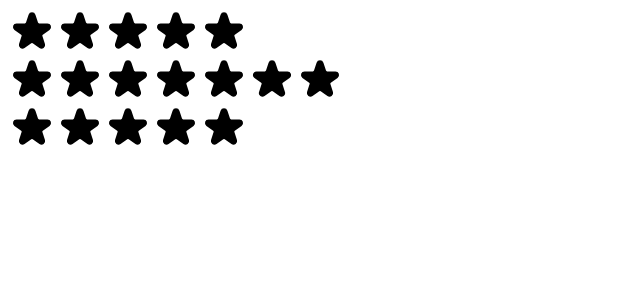
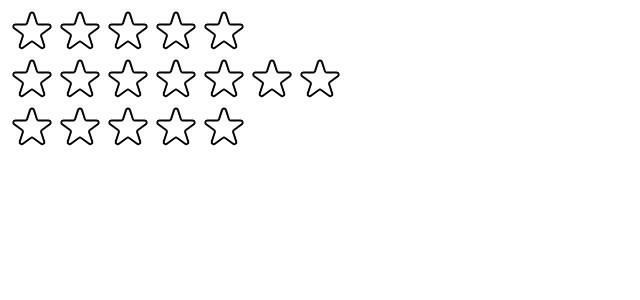
Before and after one commit to JoseAlbDR/usepopcorn-react, a React (Create React App) app: page / in a window 1280 px wide. Shown: the top 300 px of the page, without its empty margins (0-640 px from the left). Built offline with nearby package versions, Linux system fonts and the light colour scheme.

Commit message:
Change star style with onMouseOver event

```diff
--- a/src/StarRating.js
+++ b/src/StarRating.js
@@ -18,11 +18,20 @@ const textStyle = {
 export default function StarRating({ maxRating = 5 }) {
   const [rating, setRating] = useState(0);
 
+  function handleOnMouseOver(i) {
+    setRating(i);
+  }
+
   return (
     <div style={containerStyle}>
       <div style={starContainerStyle}>
         {Array.from({ length: maxRating }, (_, i) => (
-          <Star onClick={() => setRating(i + 1)} key={i} />
+          <Star
+            onMouseOver={() => handleOnMouseOver(i + 1)}
+            key={i}
+            star={i + 1}
+            rating={rating}
+          />
         ))}
       </div>
       <p style={textStyle}>{rating || ""}</p>
@@ -67,6 +76,10 @@ const emptyStar = (
   </span>
 );
 
-function Star({ onClick }) {
-  return <span onClick={onClick}>{fullStar}</span>;
+function Star({ onMouseOver, rating, star }) {
+  return (
+    <span onMouseOver={onMouseOver}>
+      {rating >= star ? fullStar : emptyStar}
+    </span>
+  );
 }
```
